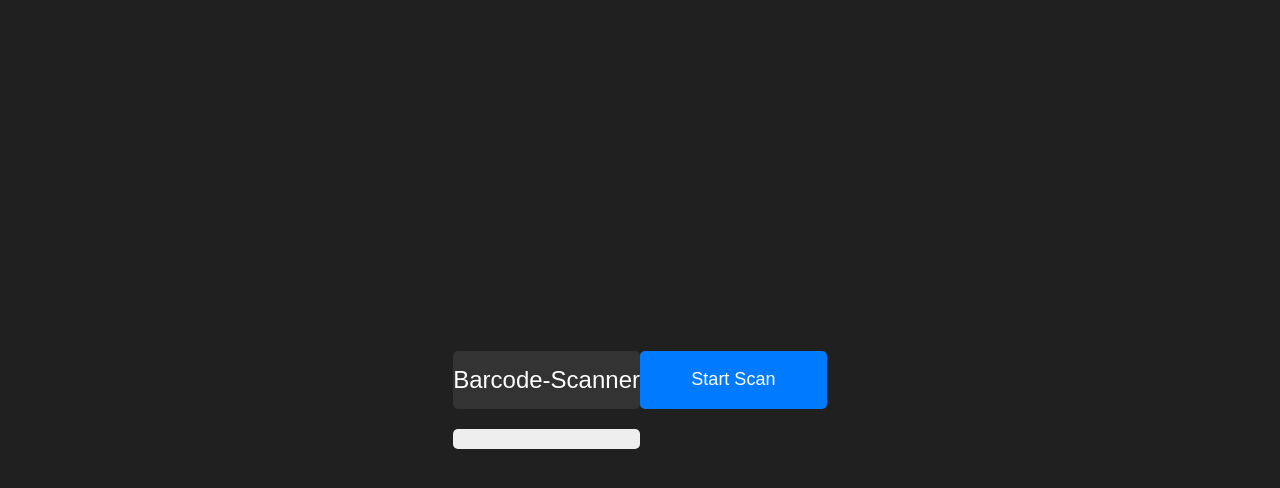
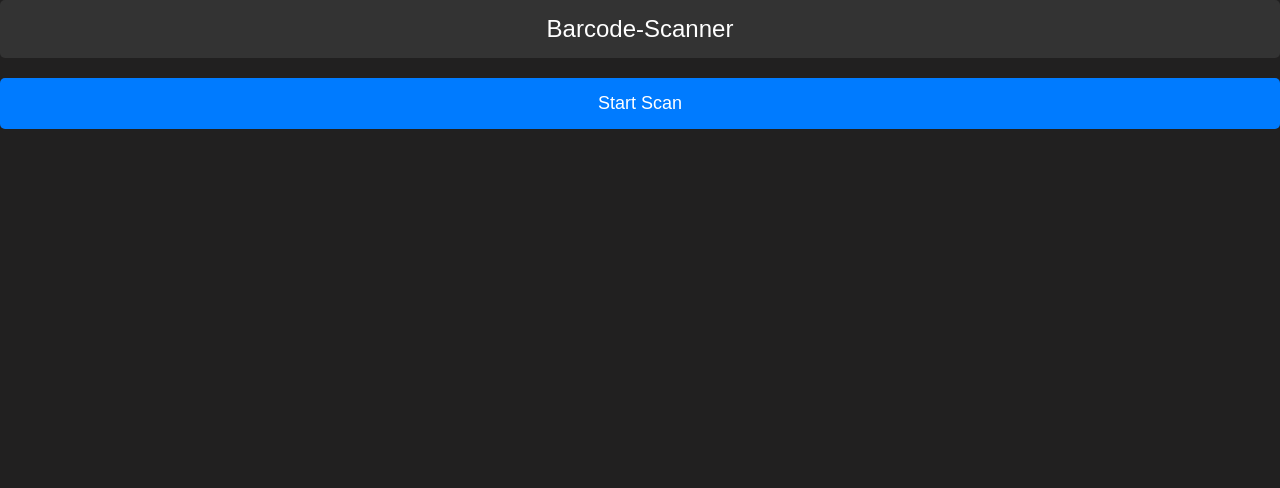
Before and after one commit to XIMajesty/barcodescanner, a Vue app: page / in a window 1280 px wide. Shown: the top 488 px of the page. Built offline with nearby package versions, Linux system fonts and the light colour scheme; the HTML template or start-up script is replaced by a standard one.

Commit message:
Clean version

```diff
--- a/src/App.vue
+++ b/src/App.vue
@@ -1,12 +1,12 @@
 <template>
   <header>Barcode-Scanner</header>
-  <button @click="toggleKamera">Start Scan</button>
-  <p v-if="successTest"> Scanning</p>
-  <StreamBarcodeReader @decode="onDecode" @loaded="onLoaded" v-if="successTest"></StreamBarcodeReader>
-  <p>{{ decodedText }}</p>
-  <img
-    src="https://img.offers-cdn.net/assets/uploads/offers/de/20595789/limetto-cola-mix-o-cola-mix-zero-20-500-ml-large.jpeg"
-    alt="Cola-Mix Limonade" v-if="decodedText == 42261322">
+  <body>
+    <button @click="toggleKamera">Start Scan</button>
+    <p v-if="successTest"> Scanning</p>
+    <StreamBarcodeReader @decode="onDecode" @loaded="onLoaded" v-if="successTest"></StreamBarcodeReader>
+    <p>{{ decodedText }}</p>
+    <img src="https://img.offers-cdn.net/assets/uploads/offers/de/20595789/limetto-cola-mix-o-cola-mix-zero-20-500-ml-large.jpeg" alt="Cola-Mix Limonade" v-if="decodedText == 42261322">
+  </body>
 </template>
 
 <script>
@@ -76,9 +76,9 @@ button:active {
 }
 
 p {
+  color: white;
   text-align: center;
   padding: 10px;
-  background-color: #eee;
   border-radius: 5px;
   font-size: 16px;
 }
--- a/src/assets/base.css
+++ b/src/assets/base.css
@@ -50,21 +50,7 @@
   }
 }
 
-*,
-*::before,
-*::after {
-  box-sizing: border-box;
-  margin: 0;
-  font-weight: normal;
-}
-
 body {
-  min-height: 100vh;
-  color: var(--color-text);
-  background: var(--color-background);
-  transition:
-    color 0.5s,
-    background-color 0.5s;
   line-height: 1.6;
   font-family:
     Inter,
@@ -80,7 +66,4 @@ body {
     'Helvetica Neue',
     sans-serif;
   font-size: 15px;
-  text-rendering: optimizeLegibility;
-  -webkit-font-smoothing: antialiased;
-  -moz-osx-font-smoothing: grayscale;
 }
--- a/src/assets/main.css
+++ b/src/assets/main.css
@@ -1,35 +1 @@
 @import './base.css';
-
-#app {
-  max-width: 1280px;
-  margin: 0 auto;
-  padding: 2rem;
-
-  font-weight: normal;
-}
-
-a,
-.green {
-  text-decoration: none;
-  color: hsla(160, 100%, 37%, 1);
-  transition: 0.4s;
-}
-
-@media (hover: hover) {
-  a:hover {
-    background-color: hsla(160, 100%, 37%, 0.2);
-  }
-}
-
-@media (min-width: 1024px) {
-  body {
-    display: flex;
-    place-items: center;
-  }
-
-  #app {
-    display: grid;
-    grid-template-columns: 1fr 1fr;
-    padding: 0 2rem;
-  }
-}
```
